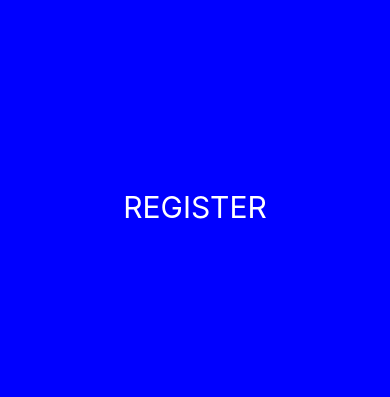
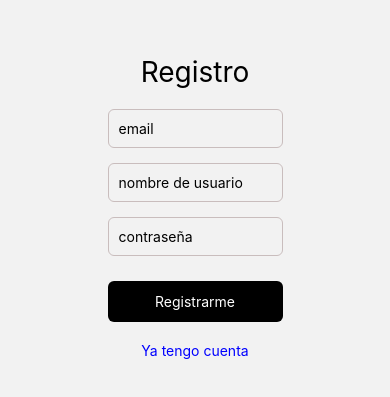
Before and after one commit to bernarditagaldames/moralesGaldamesSutton-piparte2, a React Native app: screen /Register in a window 390 px wide. Shown: the part 215-612 px from the top of the page. Built offline with nearby package versions, Linux system fonts and the light colour scheme.

Commit message:
register

```diff
--- a/src/screens/Register/Register.js
+++ b/src/screens/Register/Register.js
@@ -1,18 +1,142 @@
-import { View, Text } from "react-native";
+import { useState } from "react";
+import { View, Text, TextInput, Pressable, StyleSheet } from "react-native";
+import { auth, db } from "../../firebase/config";
 
-export default function Register() {
+function Register(props) {
+  const [email, setEmail] = useState("");
+  const [password, setPassword] = useState("");
+  const [user, setUser] = useState("");
+  const [errorR, setErrorR] = useState("");
+
+  function onSubmit() {
+    setErrorR("");
+
+    if (email === "") {
+      setErrorR("El email es obligatorio");
+      return;
+    }
+
+    if (password === "") {
+      setErrorR("La contraseña es obligatoria");
+      return;
+    }
+
+    if (user === "") {
+      setErrorR("El nombre de usuario es obligatorio");
+      return;
+    }
+
+    auth
+      .createUserWithEmailAndPassword(email, password)
+      .then((res) => {
+        db.collection("users").add({
+            email: email,
+            username: user,
+            createdAt: Date.now(),
+          })
+          .then(() => {
+            auth.signOut().then(() => {
+              props.navigation.navigate("Login");
+            });
+          })
+          .catch((e) => {
+            console.log(e);
+            setErrorR("Error en el registro");
+          });
+      })
+      .catch((err) => {
+        setErrorR(err.message);
+        console.log(err);
+      });
+  }
+
   return (
-    <View
-      style={{
-        flex: 1,
-        backgroundColor: "blue",
-        justifyContent: "center",
-        alignItems: "center",
-      }}
-    >
-      <Text style={{ color: "white", fontSize: 30 }}>
-        REGISTER
-      </Text>
+    <View style={styles.container}>
+      <Text style={styles.title}>Registro</Text>
+
+      <TextInput
+        style={styles.input}
+        placeholder="email"
+        keyboardType="email-address"
+        onChangeText={(text) => setEmail(text)}
+        value={email}
+      />
+
+      <TextInput
+        style={styles.input}
+        placeholder="nombre de usuario"
+        onChangeText={(text) => setUser(text)}
+        value={user}
+      />
+
+      <TextInput
+        style={styles.input}
+        placeholder="contraseña"
+        onChangeText={(text) => setPassword(text)}
+        secureTextEntry={true}
+        value={password}
+      />
+
+      {errorR !== "" ? <Text style={styles.error}>{errorR}</Text> : null}
+
+      <Pressable style={styles.boton} onPress={() => onSubmit()}>
+        <Text style={styles.botonTexto}>Registrarme</Text>
+      </Pressable>
+
+      <Pressable onPress={() => props.navigation.navigate("Login")}>
+        <Text style={styles.link}>Ya tengo cuenta</Text>
+      </Pressable>
     </View>
   );
 }
+
+const styles = StyleSheet.create({
+  container: {
+    flex: 1,
+    padding: 20,
+    justifyContent: "center",
+    alignItems: "center",
+  },
+
+  title: {
+    fontSize: 28,
+    textAlign: "center",
+    marginBottom: 20,
+  },
+
+  input: {
+    width: "50%",
+    borderWidth: 1,
+    borderColor: "#c9bdbd",
+    padding: 10,
+    marginBottom: 15,
+    borderRadius: 6,
+  },
+
+  boton: {
+    width: "50%",
+    backgroundColor: "black",
+    padding: 12,
+    borderRadius: 6,
+    marginTop: 10,
+  },
+
+  botonTexto: {
+    color: "white",
+    textAlign: "center",
+  },
+
+  link: {
+    color: "blue",
+    textAlign: "center",
+    marginTop: 20,
+  },
+
+  error: {
+    color: "red",
+    textAlign: "center",
+    marginBottom: 10,
+  },
+});
+
+export default Register;
```
